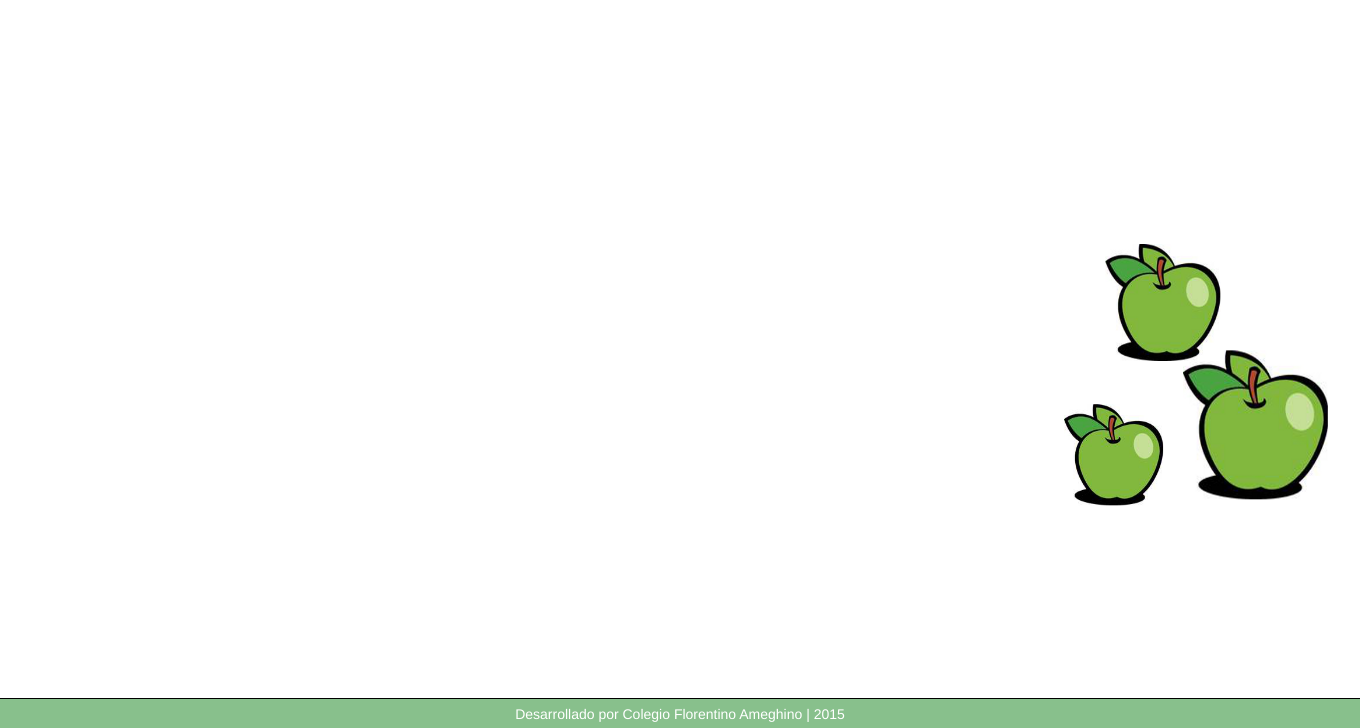
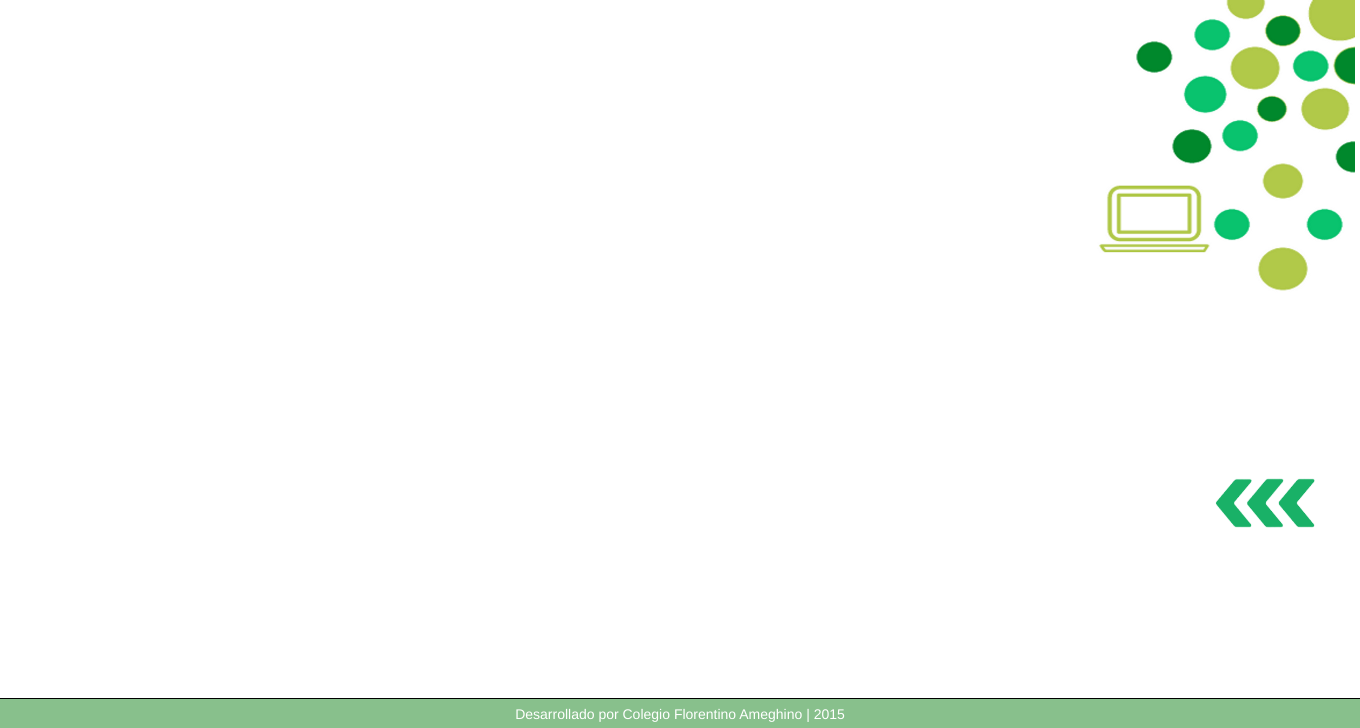
Before and after one commit to Maocast55/sistema-de-notas, a Django app: page /dudas_administrador in a window 1360 px wide. Shown: the part 72-800 px from the top of the page. Run offline with Django 3.2, Linux system fonts and the light colour scheme; data that the repository does not hold is empty; parts of the project's set-up code (start-up, migrations or seed data) failed here and were passed over; some libraries are stand-ins or nearby versions.

Commit message:
Funcionamiento de botones del manual

```diff
--- a/sistemaDeNotas/static/css/estilo_application.css
+++ b/sistemaDeNotas/static/css/estilo_application.css
@@ -183,11 +183,10 @@ float:left;
 }
 
 
-#doctor1{
-margin-bottom: 100px;
-font-size: 50px;
-float:left;
-
+#esquineroVerde{
+position:absolute;
+top:-128;
+margin-left:1010px;
 }
 
 .color_verdeOscuro{
--- a/sistemaDeNotas/templates/base_application.html
+++ b/sistemaDeNotas/templates/base_application.html
@@ -27,6 +27,7 @@
             <ul class = "nav nav-tabs">
               <li role= "presentation" ><a  href= "#" > Inicio </a></li>
               <li role= "presentation" ><a  href= "#" > Estadisticas</a></li>
+              <li role= "presentation" ><a  href= "manual" > Ir al manual</a></li>
             <li class="dropdown pull-right">
                 <a href="#" class="dropdown-toggle" data-toggle="dropdown">
                 <img src="{{STATIC_URL}}/images/avatar.jpg" width=25 , hight=25 class="profile-image img-circle"> Hola {{user.username}} ! <b class="caret"></b></a>
--- a/sistemaDeNotas/templates/base_ayuda.html
+++ b/sistemaDeNotas/templates/base_ayuda.html
@@ -12,7 +12,7 @@
        <div id="agrupar">
         <header class="col-md-12" id="{% block id_header %}{% endblock %}">
             <div class="col-sm-3">
-                <img src="{{STATIC_URL}}images/logo.png" width=125px height="70px">
+             <a href="materias"><img src="{{STATIC_URL}}images/logo.png" width=125px height="70px"></a>
             </div>
             <div class="col-sm-9 hidden-xs">
                 <div class="col-sm-8">
--- a/sistemaDeNotas/templates/dudas_administrador.html
+++ b/sistemaDeNotas/templates/dudas_administrador.html
@@ -34,14 +34,17 @@
                             </ul>
                         </div>
 
+
                {% endif %}
             {% endfor %}
-
+         <div id="esquineroVerde" class="col-md-4">
+            <img src="{{STATIC_URL}}images/pantalla_verde.png" width=300px height="300px">
 
         </div>
 
-        <div id="doctor1" class="col-md-4" style="top:110px;">
-            <img src="{{STATIC_URL}}images/manzanas.png" align="right"  width=270px height="270px">
+        </div>
+       <div style="margin-top: 350px; margin-left: 1200px;" >
+        <a href="manual"><img src="{{STATIC_URL}}images/flecha_verde.png" width=100px height="50px" ></a>
         </div>
 
 
--- a/sistemaDeNotas/templates/preguntas_frecuentes.html
+++ b/sistemaDeNotas/templates/preguntas_frecuentes.html
@@ -45,9 +45,9 @@
 
 
 
-
-
-
+        </div>
+         <div style="margin-top: 350px; margin-left: 1200px;" >
+        <a href="manual"><img src="{{STATIC_URL}}images/flecha_roja.png" width=100px height="50px" ></a>
         </div>
 
 
```
Also changed, not shown: sistemaDeNotas/templates/dudas_profesor.html (+4 -4 lines), sistemaDeNotas/templates/login.html (+6 -1 lines), sistemaDeNotas/templates/manual.html (+9 -3 lines), sistemaDeNotas/static/images/chico.png (added), sistemaDeNotas/static/images/flecha.png (added), sistemaDeNotas/static/images/flecha_roja.png (added), sistemaDeNotas/static/images/flecha_verde.png (added), sistemaDeNotas/static/images/pantalla_verde.png (added).
